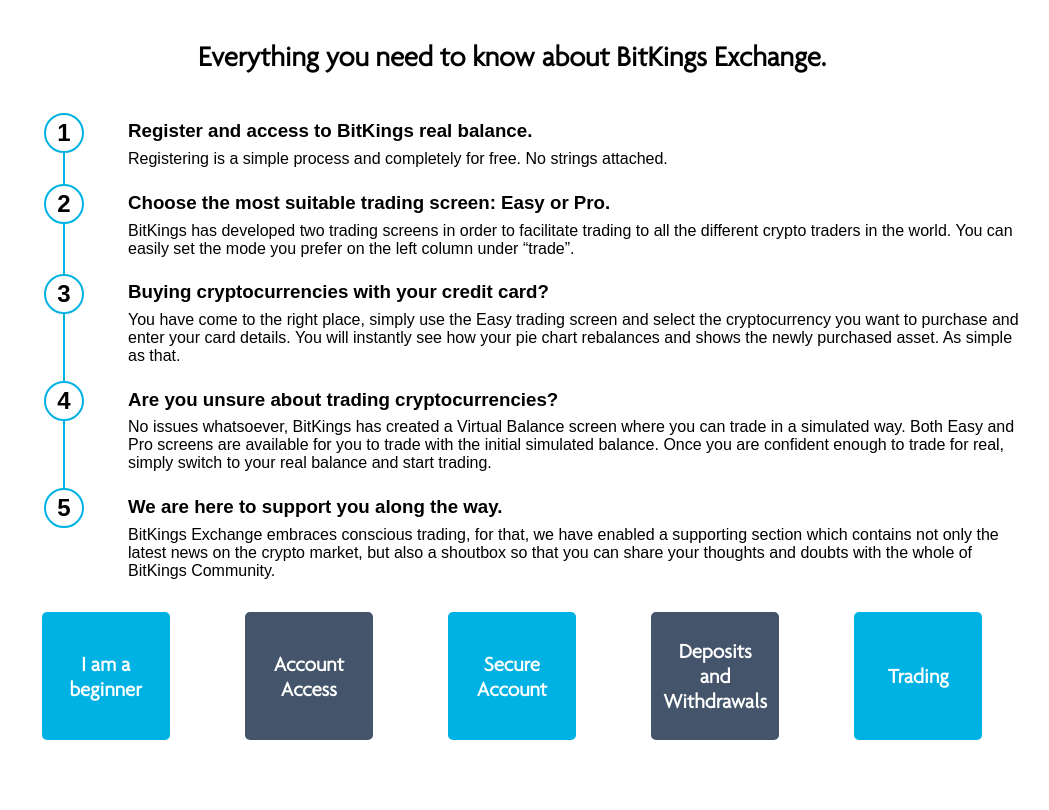
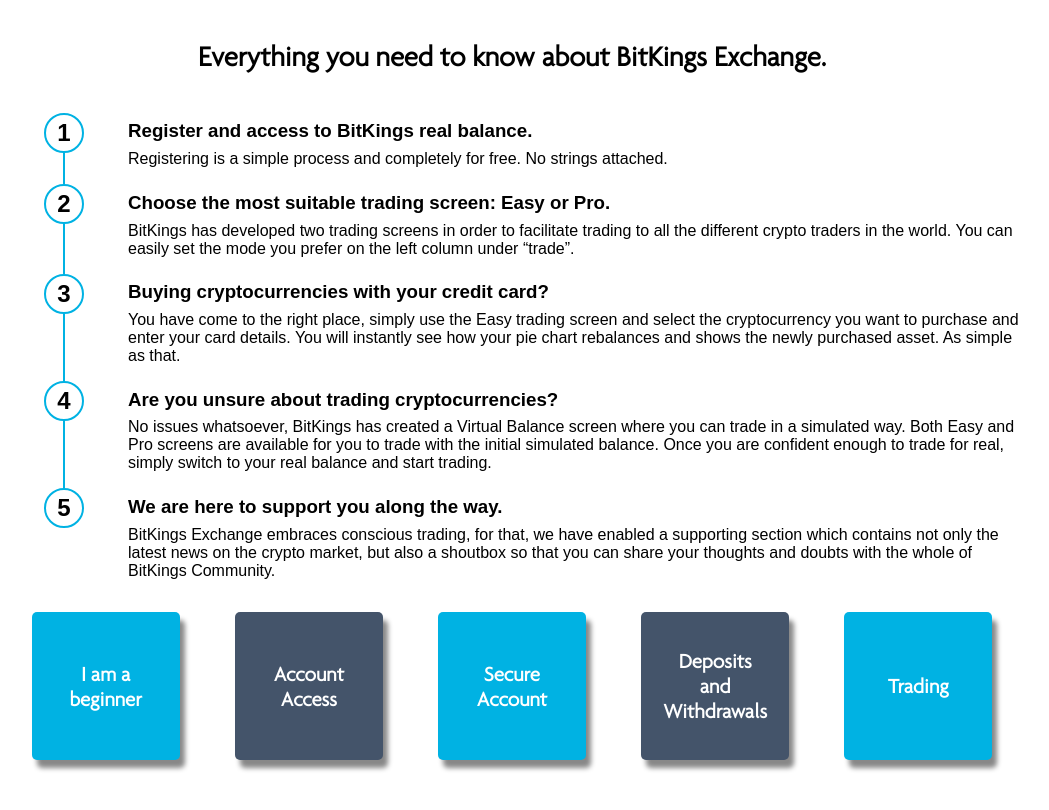
Before and after one commit to allynkalda/BitKings-App, a React (Create React App) app: page /faq in a window 1280 px wide. Shown: the top 810 px of the page, without its empty margins (128-1177 px from the left). Built offline with nearby package versions, Linux system fonts and the light colour scheme.

Commit message:
scrolldown

```diff
--- a/package.json
+++ b/package.json
@@ -8,6 +8,7 @@
     "react-dom": "^16.10.2",
     "react-router-dom": "^5.1.2",
     "react-scripts": "3.2.0",
+    "react-scroll": "^1.7.14",
     "styled-components": "^4.4.0"
   },
   "scripts": {
--- a/src/App.css
+++ b/src/App.css
@@ -31,6 +31,7 @@
 
 .p-text {
   text-align: left;
+  font-family: 'Gothic A1', sans-serif;
 }
 
 .img-small {
--- a/src/components/Section1.js
+++ b/src/components/Section1.js
@@ -48,6 +48,7 @@
 `;
 
 const Text = styled.div`
+font-family: 'Gothic A1', sans-serif;
 width: 70vw;
 align-self: baseline;
 text-align: left;
--- a/src/components/Section2.js
+++ b/src/components/Section2.js
@@ -2,7 +2,7 @@
 import styled from 'styled-components';
 import { section2 } from '../data/faq';
 import Section3 from './Section3';
-
+import { animateScroll as scroll } from 'react-scroll'
 
 const Container = styled.div`
     display: flex;
@@ -20,7 +20,7 @@
     align-items: center;
     width: 8em;
     height: 8em;
-    padding:
+    padding: 10px;
     box-shadow: 5px 8px 5px #888888;
     border-radius: 5px;
     color: white;
@@ -68,7 +68,7 @@
     flex-direction: column;
     justify-content: center;
     align-items: flex-start;
-    width: 100%
+    width: 100%;
     padding: 4em 8em 0px 9em;
     `;
 
@@ -80,6 +80,7 @@
     const showAccordion = (num) => {
         setShow(true);
         setChosen(num);
+        scroll.scrollToBottom();
     }
 
     return (
```
Also changed, not shown: 1 other file (tests, documents, lock files or other folders).
